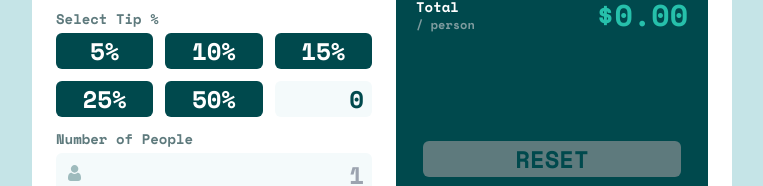
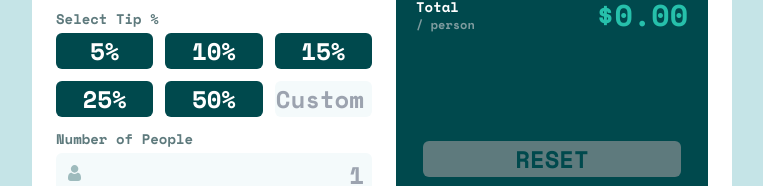
Before and after one commit to keiyya/tip-calculator, a React (Vite) app: page / in a window 1280 px wide. Shown: the part 393-579 px from the top of the page, without its empty margins (258-1021 px from the left). Built offline with nearby package versions, Linux system fonts and the light colour scheme.

Commit message:
fix inputs

```diff
--- a/src/components/Input.jsx
+++ b/src/components/Input.jsx
@@ -3,7 +3,7 @@
     <div className="flex flex-col gap-1 relative">
       <label className="text-myGrey500 text-sm">{title}</label>
       <input
-        type="text"
+        type="number"
         value={value}
         onChange={onHandleChange}
         placeholder={value ? "" : placeholder}
--- a/src/components/TipPercent.jsx
+++ b/src/components/TipPercent.jsx
@@ -24,9 +24,8 @@
           </li>
         ))}
         <input
-          type="text"
+          type="number"
           placeholder="Custom"
-          value={0}
           className="text-right bg-myGrey50 rounded-md outline-myGreen400 cursor-pointer pr-2 text-myGreen900 hover:outline-3"
           onChange={(e) => onTipChange(Number(e.target.value))}
           onFocus={onCustomTipFocus}
--- a/src/index.css
+++ b/src/index.css
@@ -7,3 +7,13 @@
   font-size: 24px;
   font-weight: bold;
 }
+
+input::-webkit-outer-spin-button,
+input::-webkit-inner-spin-button {
+  -webkit-appearance: none;
+  margin: 0;
+}
+
+input[type="number"] {
+  -moz-appearance: textfield;
+}
```
